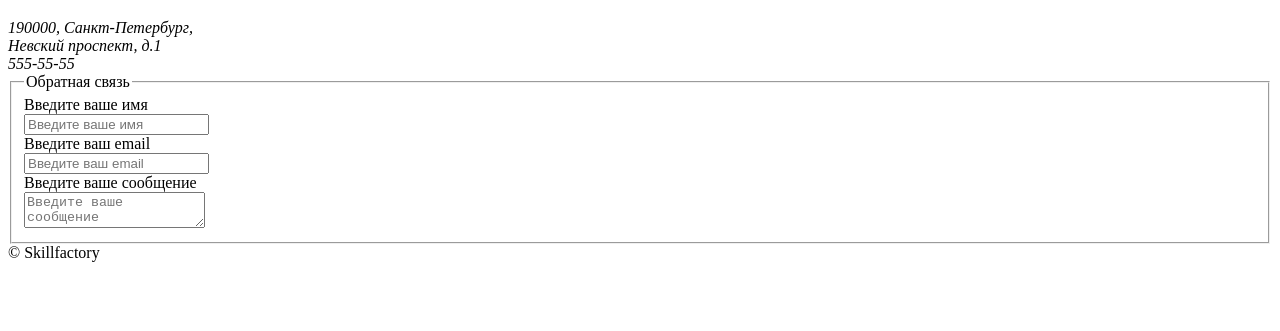
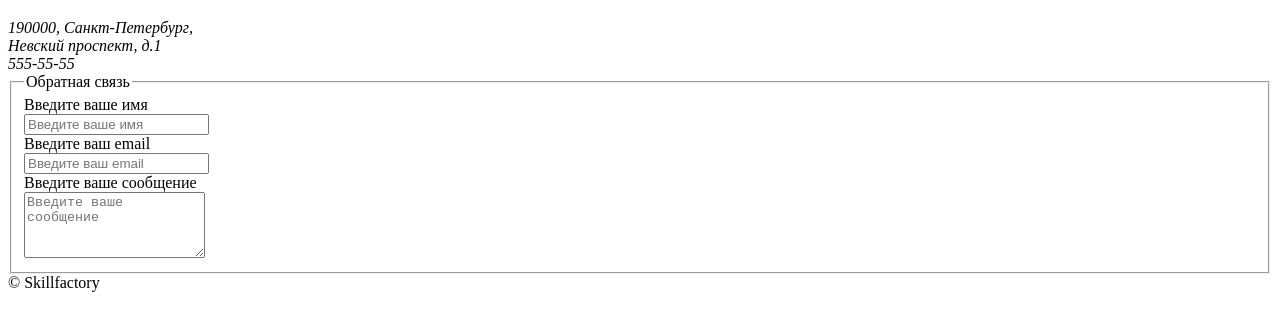
Before and after one commit to lnnansy/site_4_9, a plain HTML site: page pages/contacts.html in a window 1280 px wide. Shown: the part 87-418 px from the top of the page. Drawn offline with Linux system fonts and the light colour scheme.

Commit message:
fix form

```diff
--- a/pages/contacts.html
+++ b/pages/contacts.html
@@ -20,14 +20,14 @@
         <form><!-- добавлены элементы формы для обратной связи-->
             <fieldset><!-- выделение границ формы -->
               <legend>Обратная связь</legend>
-              <label>Введите ваше имя</label><br>
-                <input type="text" placeholder="Введите ваше имя">
+              Введите ваше имя<br>
+                <input name="name" type="text" placeholder="Введите ваше имя">
               <br>
-              <label>Введите ваш email</label><br>
-                <input type="email" placeholder="Введите ваш email">
+              Введите ваш email<br>
+                <input name="mail" type="email" placeholder="Введите ваш email">
               <br>
-              <label>Введите ваше сообщение</label><br>
-                <textarea placeholder="Введите ваше сообщение"></textarea>
+              Введите ваше сообщение<br>
+                <textarea name="comment" placeholder="Введите ваше сообщение" cols="20" rows="4"></textarea>
             </fieldset>
         </form>
     </main>
```
